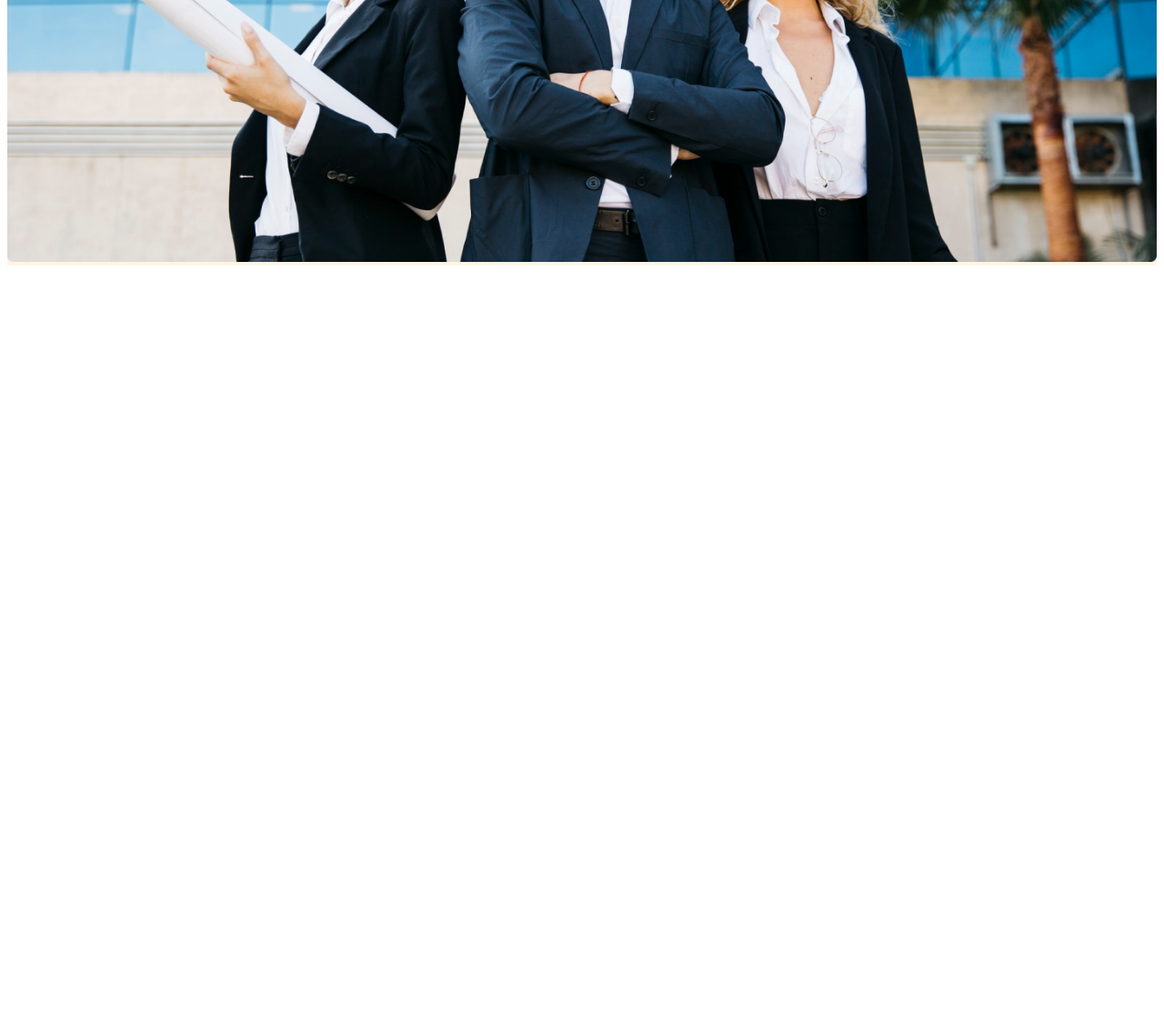
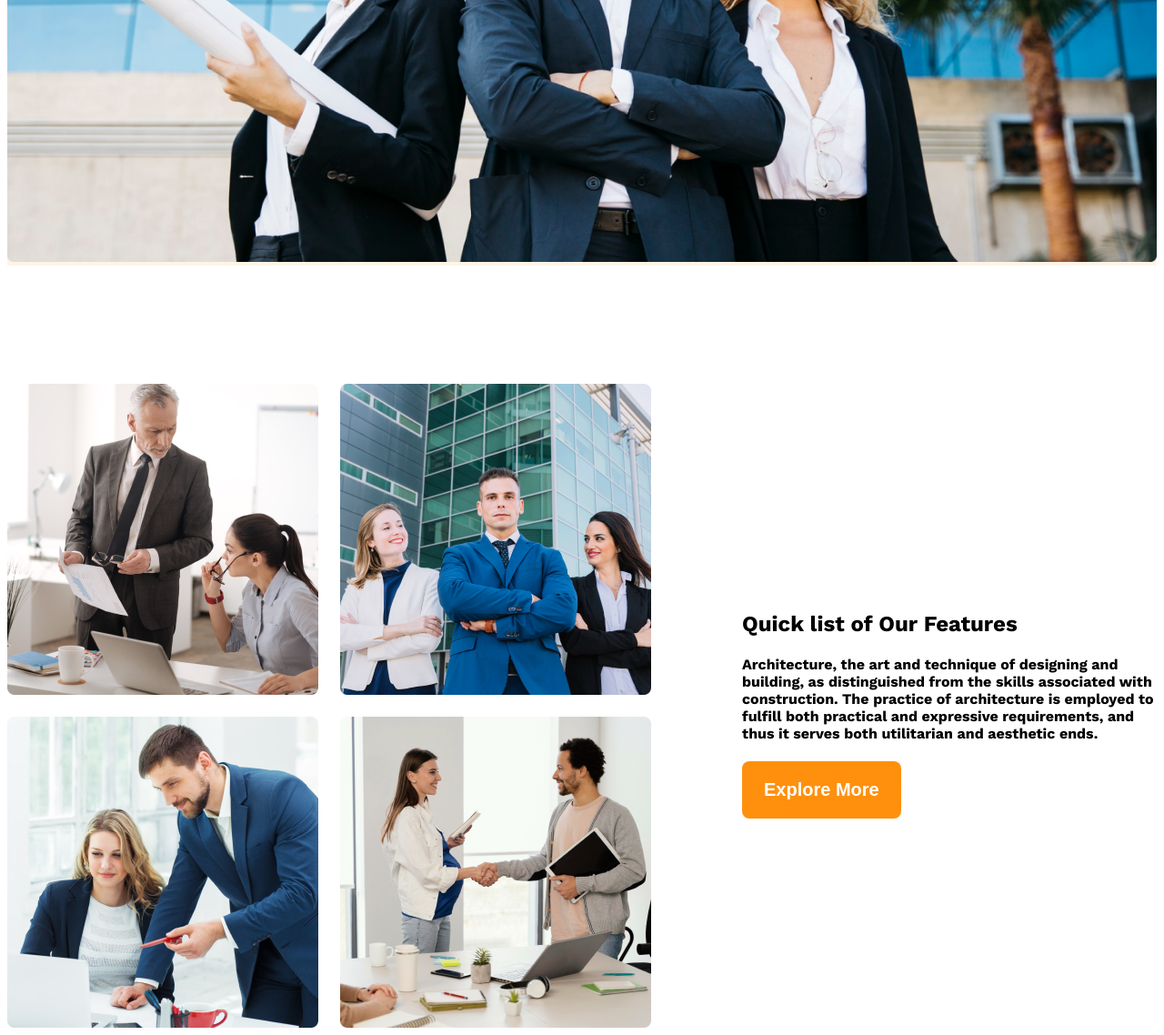
Before and after one commit to NATTOMR/project-071Text-Instruction-HTML-CSS-Only-Landing-Page-G3-Architects, a plain HTML site: page index.html in a window 1280 px wide. Shown: the part 892-2030 px from the top of the page at 91% size. Before the commit the page ends 1192 px from the top, so only its background shows below. Drawn offline with nearby package versions, Linux system fonts and the light colour scheme.

Commit message:
second section

```diff
--- a/index.html
+++ b/index.html
@@ -27,6 +27,24 @@
 
     </header>
     <main>
+        <section class="teams display-flex">
+            <div class="team-image-container">
+                <img src="images/team1.png" alt="two architect discussion">
+                <img src="images/team2.png" alt="">
+                <img src="images/team3.png" alt="">
+                <img src="images/team4.png" alt="">
+            </div>
+            <div class="feature-title">
+                <h1><span id="Quick-list text-gray-light">Quick list</span> <span id="of-our">of Our</span> <span id="Features">Features </span></h1>
+                <div class="feature-description">
+                  <h4>Architecture, the art and technique of designing and building,
+                     as distinguished from the skills associated with construction.
+                     The practice of architecture is employed to fulfill both practical and expressive requirements,
+                    and thus it serves both utilitarian and aesthetic ends.</h4>
+                </div>
+                <button class="btn-primary">Explore More</button>
+            </div>
+        </section>
 
     </main>
     <footer>
--- a/styles/style.css
+++ b/styles/style.css
@@ -10,6 +10,15 @@
   font-optical-sizing: auto;
   font-weight: 400px;
   font-style: normal;
+}
+
+.main{
+  max-width: 1140px;
+  margin: 0 auto;
+}
+
+main > section{
+ margin-top: 130px;
 }
 
 /* shared style */
@@ -91,6 +100,26 @@
   .banner-image{
     width: 100%;
   }
+    /* second section */
+
+    .teams{
+      align-items: center;
+    }
+
+  .team-image-container{
+    display: grid;
+    grid-template-columns: repeat(2, 1fr);
+    gap: 24px;
+  }
+
+  .feature-title{
+
+  }
+
+  .feature-title{
+    margin-left: 100px;
+    max-width: 530px;
+  }
 
   /* responsive media quary */
   @media screen and(max-width:576px) {
```
